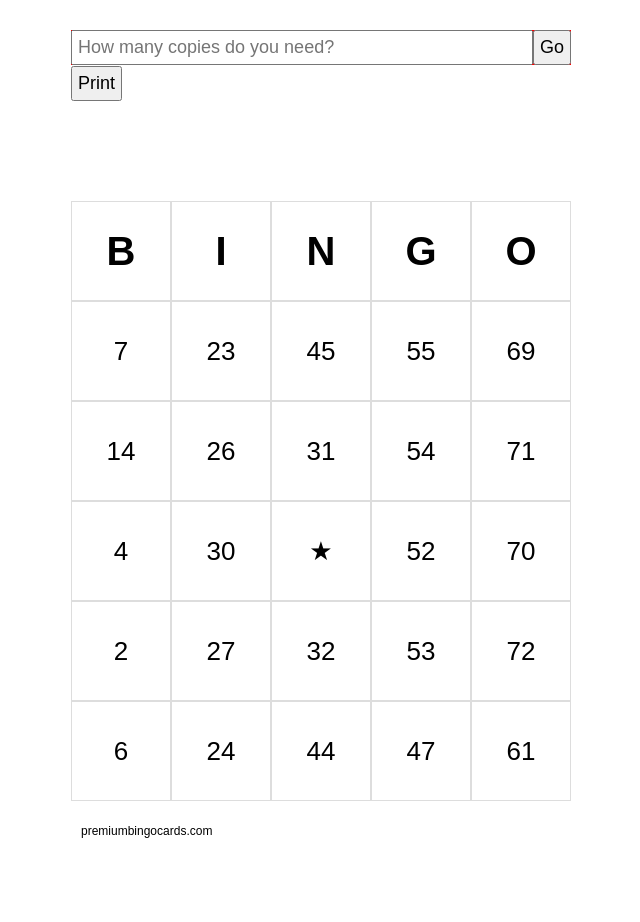
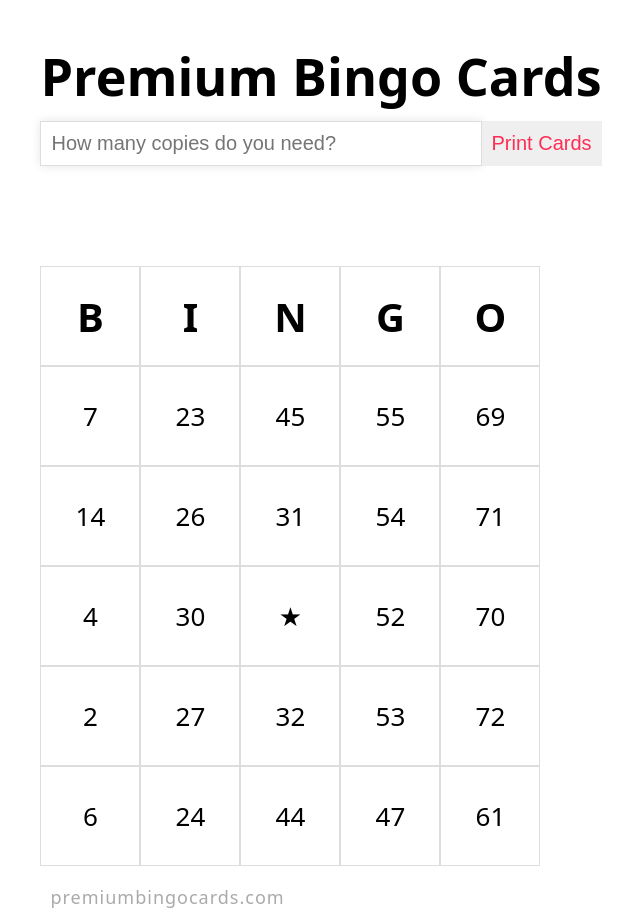
Before and after one commit to hanse/bingo, a Next.js app: page / in a window 1280 px wide. Shown: the whole page, without its empty margins (319-959 px from the left). Before the commit the page ends 852 px from the top, so only its background shows below. Built offline with nearby package versions, Linux system fonts and the light colour scheme.

Commit message:
make it more premium

```diff
--- a/pages/index.js
+++ b/pages/index.js
@@ -3,8 +3,8 @@ import Head from 'next/head';
 import { shuffle, chunk, flatten, unzip, range } from 'lodash';
 
 function bingo() {
-  const numbers = chunk(range(75).map((n) => n + 1), 15);
-  const shuffled = flatten(unzip(numbers.map(shuffle).map((n) => n.slice(0, 5))));
+  const numbers = chunk(range(75).map(n => n + 1), 15);
+  const shuffled = flatten(unzip(numbers.map(shuffle).map(n => n.slice(0, 5))));
   shuffled[12] = '★';
   return shuffled;
 }
@@ -14,7 +14,9 @@ const letters = ['B', 'I', 'N', 'G', 'O'];
 function Logo() {
   return (
     <p style={{ padding: 10 }}>
-      <span style={{ fontSize: 12 }}>premiumbingocards.com</span>
+      <span style={{ fontSize: 18, letterSpacing: 1, color: '#aaa' }}>
+        premiumbingocards.com
+      </span>
     </p>
   );
 }
@@ -30,9 +32,9 @@ export default class extends Component {
     };
   }
 
-  handleSubmit = (e) => {
+  handleSubmit = e => {
     e.preventDefault();
-    this.setState({ n: +this.input.value });
+    this.setState({ n: Math.max(1, +this.input.value) }, () => window.print());
   };
 
   render() {
@@ -40,22 +42,35 @@ export default class extends Component {
       <div>
         <Head>
           <title>Premium Bingo Cards</title>
+          <meta
+            name="description"
+            content="Bingo card generator with a slight premium feel."
+          />
+          <meta name="keywords" content="bingo, cards, generator" />
         </Head>
+        <h1 style={{ margin: '10px 0' }}>Premium Bingo Cards</h1>
         <form onSubmit={this.handleSubmit}>
           <input
             type="number"
-            ref={(ref) => this.input = ref }
+            min={1}
+            ref={ref => (this.input = ref)}
             placeholder="How many copies do you need?"
           />
-          <button type="submit">Go</button>
+          <button type="submit">Print Cards</button>
         </form>
 
-        <button onClick={() => window.print()}>Print</button>
-
-        {range(this.state.n).map((i) => (
+        {range(this.state.n).map(i => (
           <div className="container" key={i}>
-            {letters.map((letter) => <div className="box" key={letter}><strong>{letter}</strong></div>)}
-            {bingo().map((value) => <div className="box" key={value}>{value}</div>)}
+            {letters.map(letter => (
+              <div className="box" key={letter}>
+                <strong>{letter}</strong>
+              </div>
+            ))}
+            {bingo().map(value => (
+              <div className="box" key={value}>
+                {value}
+              </div>
+            ))}
             {!this.props.premium && <Logo />}
           </div>
         ))}
@@ -69,7 +84,7 @@ export default class extends Component {
           }
 
           :global(body) {
-            font-family: sans-serif;
+            font-family: system-ui, sans-serif;
             font-size: 26px;
             display: flex;
             align-items: center;
@@ -79,24 +94,31 @@ export default class extends Component {
 
           :global(form) {
             display: flex;
-            background: red;
           }
 
           @media print {
-            form, button, input {
+            form,
+            button,
+            h1,
+            input {
               display: none;
             }
           }
 
           input {
-            padding: 5px;
-            font-size: 18px;
+            padding: 10px;
+            font-size: 20px;
             flex: 1;
+            border: 1px solid #ddd;
+            box-shadow: 0 0 10px rgba(0, 0, 0, 0.1);
           }
 
           button {
-            padding: 5px;
-            font-size: 18px;
+            padding: 5px 10px;
+            font-size: 20px;
+            border: 0;
+            cursor: pointer;
+            color: #ff2d55;
           }
 
           .container {
```
